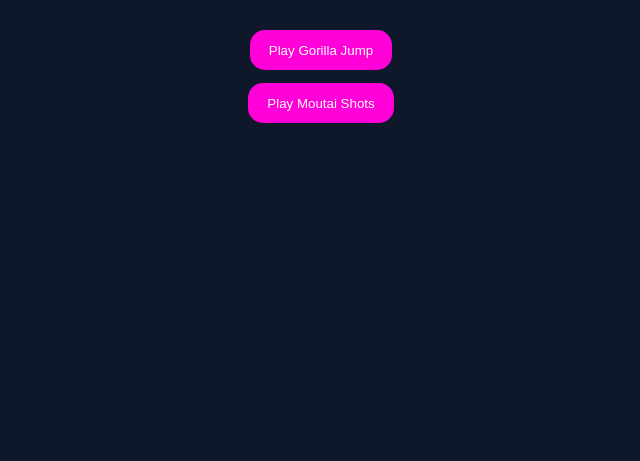
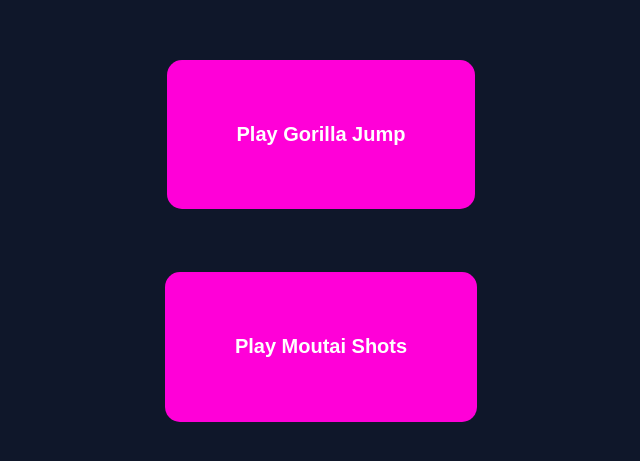
Before and after one commit to Brady-F/CupcakeWebApp, a plain HTML site: page index.html in a window 1280 px wide. Shown: the part 95-556 px from the top of the page, without its empty margins (319-959 px from the left). Drawn offline with Linux system fonts and the light colour scheme.

Commit message:
Update style.css

```diff
--- a/style.css
+++ b/style.css
@@ -13,13 +13,15 @@ h1 {
 .game-button {
     background-color: #ff00d8;
     color: white;
+    font-size: 20px;
+    font-weight: 600;
     border-radius: 15px;
     border-color: #ff00d8;
     border: none;
-    padding: 1%;
-    padding-left: 1.5%;
-    padding-right: 1.5%;
-    margin-top: 1%;
+    padding: 5%;
+    padding-left: 5.5%;
+    padding-right: 5.5%;
+    margin-top: 5%;
     flex-direction: column;
     display: flex;
     justify-content: center;
```
